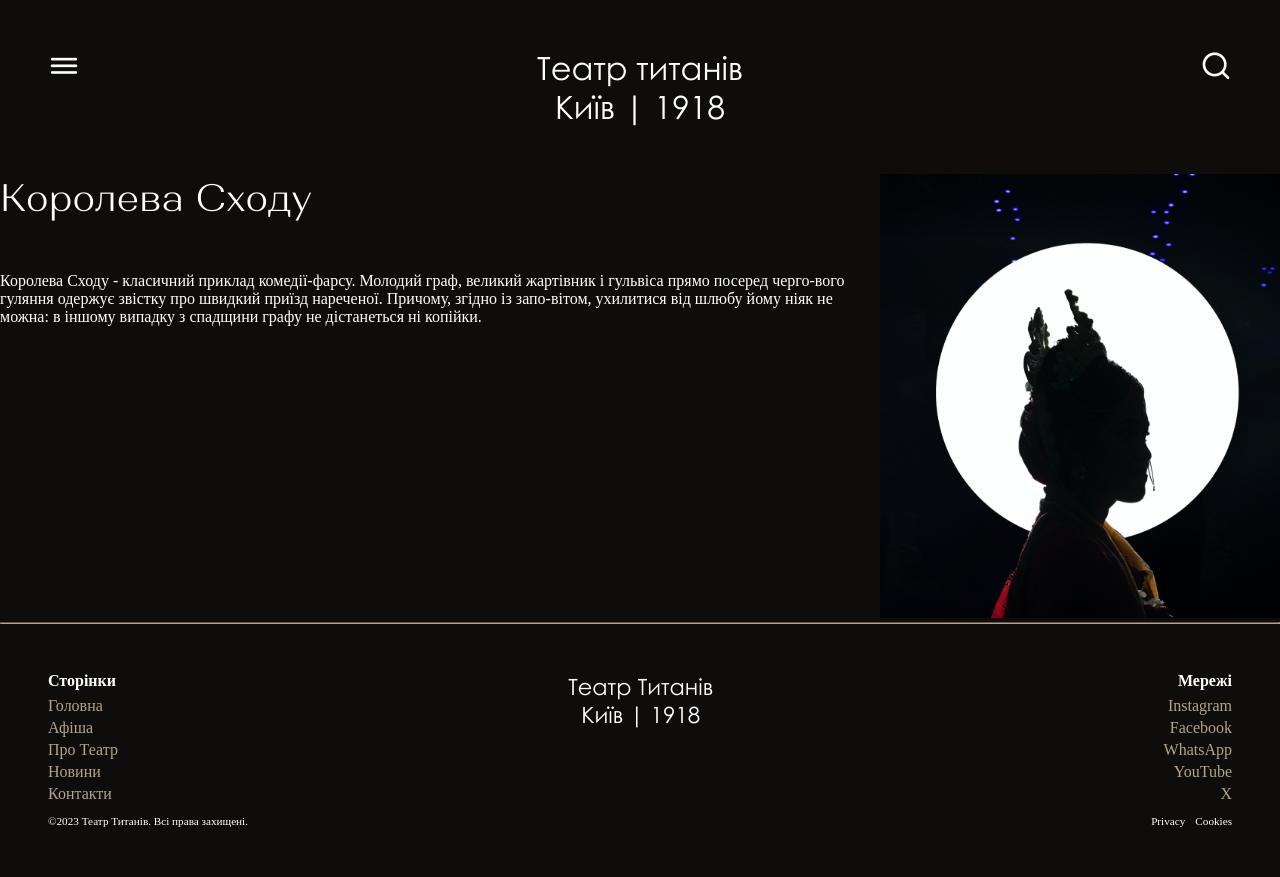
After one commit to Mar4ik10/theatresiteproject, a Django app: page /infoshow/ in a window 1280 px wide. The commit adds this page. Run offline with Django 4.2, Linux system fonts and the light colour scheme.

Commit message:
Add infoshow

```diff
--- a/theatreproj/static/styles.css
+++ b/theatreproj/static/styles.css
@@ -60,6 +60,7 @@ header {
 .nav .navOpenBtn:hover {
   color: #b5a48d;
 }
+
 .nav .navCloseBtn:hover {
   color: #b5a48d;
 }
@@ -222,6 +223,7 @@ header {
 .footer-left a {
   float: left;
 }
+
 .footer-right a {
   float: right;
 }
@@ -853,6 +855,11 @@ header {
   display: block;
 }
 
+.card-afisha .details-card-afisha a {
+  padding: 0;
+  outline: none;
+}
+
 .date-afisha,
 .genres-afisha,
 .title-afisha {
@@ -896,6 +903,9 @@ header {
   display: flex;
   justify-content: space-between;
 }
+
+
+
 /*------------------------placing_order--------------------*/
 
 .order-tickets {
@@ -962,8 +972,8 @@ header {
   transition: 0.2s ease all;
 }
 
-.order-form-content input:focus ~ label,
-.order-form-content input:valid ~ label {
+.order-form-content input:focus~label,
+.order-form-content input:valid~label {
   top: -20px;
   font-size: 14px;
   color: #b5a48d;
@@ -974,6 +984,7 @@ header {
   display: block;
   width: 300px;
 }
+
 .bar:before,
 .bar:after {
   content: "";
@@ -986,15 +997,17 @@ header {
   -moz-transition: 0.2s ease all;
   -webkit-transition: 0.2s ease all;
 }
+
 .bar:before {
   left: 50%;
 }
+
 .bar:after {
   right: 50%;
 }
 
-.order-form-content input:focus ~ .bar:before,
-.order-form-content input:focus ~ .bar:after {
+.order-form-content input:focus~.bar:before,
+.order-form-content input:focus~.bar:after {
   width: 50%;
 }
 
@@ -1006,7 +1019,7 @@ header {
   opacity: 0.5;
 }
 
-.order-form-content input:focus ~ .order-form-content .highlight {
+.order-form-content input:focus~.order-form-content .highlight {
   -webkit-animation: inputHighlighter 0.3s ease;
   -moz-animation: inputHighlighter 0.3s ease;
   animation: inputHighlighter 0.3s ease;
@@ -1016,24 +1029,29 @@ header {
   from {
     background: #b5a48d;
   }
+
   to {
     width: 0;
     background: transparent;
   }
 }
+
 @-moz-keyframes inputHighlighter {
   from {
     background: #b5a48d;
   }
+
   to {
     width: 0;
     background: transparent;
   }
 }
+
 @keyframes inputHighlighter {
   from {
     background: #b5a48d;
   }
+
   to {
     width: 0;
     background: transparent;
@@ -1223,3 +1241,33 @@ header {
   font-size: 1.2rem;
   line-height: 1.2rem;
 }
+
+
+/* ___________INFO SHOW_____________ */
+
+.infoshow-container {
+  display: flex;
+  justify-content: space-evenly;
+}
+
+.infoshow-container .info-text {
+  display: flex;
+  flex-direction: column;
+  color: white;
+}
+
+.infoshow-container .info-text h1 {
+  font-family: "Alethia Next";
+  font-size: 2.4rem;
+  font-weight: 350;
+}
+
+.infoshow-container .info-text p {
+  font-family: "Satoshi";
+  margin-top: 50px;
+}
+
+.infoshow-container .info-img img {
+  width: 400px;
+  height: auto;
+}
--- a/theatreproj/templates/base.html
+++ b/theatreproj/templates/base.html
@@ -4,18 +4,7 @@
   <head>
     <meta charset="UTF-8" />
     <meta name="viewport" content="width=device-width, initial-scale=1.0" />
-    <meta name="keywords" content="історія, театр, вистави, розваги, Київ, афіша, контакти" />
-    <meta
-      name="description"
-      content="Офіційний сайт Театру Титанів у місті Київ вул.Щекавиця, 5 (ст. метро 'Контрактова площа')"
-    />
 
-    <meta name="title" content="Про театр">
-    <meta name="title" content="Головна">
-    <meta name="title" content="Театр Титанів">
-    <meta name="title" content="Контакти">
-    <meta name="title" content="Афіша">
-    <title>Театр титанів</title>
     <link
       rel="stylesheet"
       href="https://unicons.iconscout.com/release/v4.0.8/css/line.css"
--- /dev/null
+++ b/theatreproj/templates/infoshow.html
@@ -0,0 +1,20 @@
+{% extends "base.html" %}
+<html>
+<meta name="keywords" content="вистава, Королева, Схід" />
+<meta name="description" content="Неймовірна вистава {{ theatre.title }}" />
+<title>{{ theatre.title }}</title>
+
+</html>
+{% load static %}{% block main %}
+<div class="infoshow-container">
+  <div class="info-text">
+    <h1>Королева Сходу</h1>
+    <p>Королева Сходу - класичний приклад комедії-фарсу. Молодий граф, великий жартівник і гульвіса прямо посеред
+      черго-вого гуляння одержує звістку про швидкий приїзд нареченої. Причому, згідно із запо-вітом, ухилитися від
+      шлюбу йому ніяк не можна: в іншому випадку з спадщини графу не дістанеться ні копійки. </p>
+  </div>
+  <div class="info-img">
+    <img src="/public/theatreimages/image1.png" alt="Королева Сходу">
+  </div>
+</div>
+{% endblock %}
--- a/theatreproj/theatrehome/urls.py
+++ b/theatreproj/theatrehome/urls.py
@@ -21,4 +21,5 @@ urlpatterns = [
     path("placingOrder/", views.placingOrder, name="placingOrder"),
     path("nextOrder/", views.nextOrder, name="nextOrder"),
     path("successPay/", views.successPay, name="successPay"),
+    path("infoshow/", views.infoshow, name="infoshow"),
 ] + static(settings.MEDIA_URL, document_root=settings.MEDIA_ROOT)
--- a/theatreproj/theatrehome/views.py
+++ b/theatreproj/theatrehome/views.py
@@ -64,3 +64,6 @@ def nextOrder(request):
 
 def successPay(request):
     return render(request, "successPay.html")
+
+def infoshow(request):
+    return render(request, "infoshow.html")
```
Also changed, not shown: theatreproj/templates/abouttheatre.html (+10 -1 lines), theatreproj/templates/afisha.html (+10 -1 lines), theatreproj/templates/contact.html (+10 -1 lines), theatreproj/templates/index.html (+10 -1 lines), theatreproj/theatrehome/migrations/0001_initial.py, theatreproj/theatrehome/models.py (line endings or trailing spaces).
